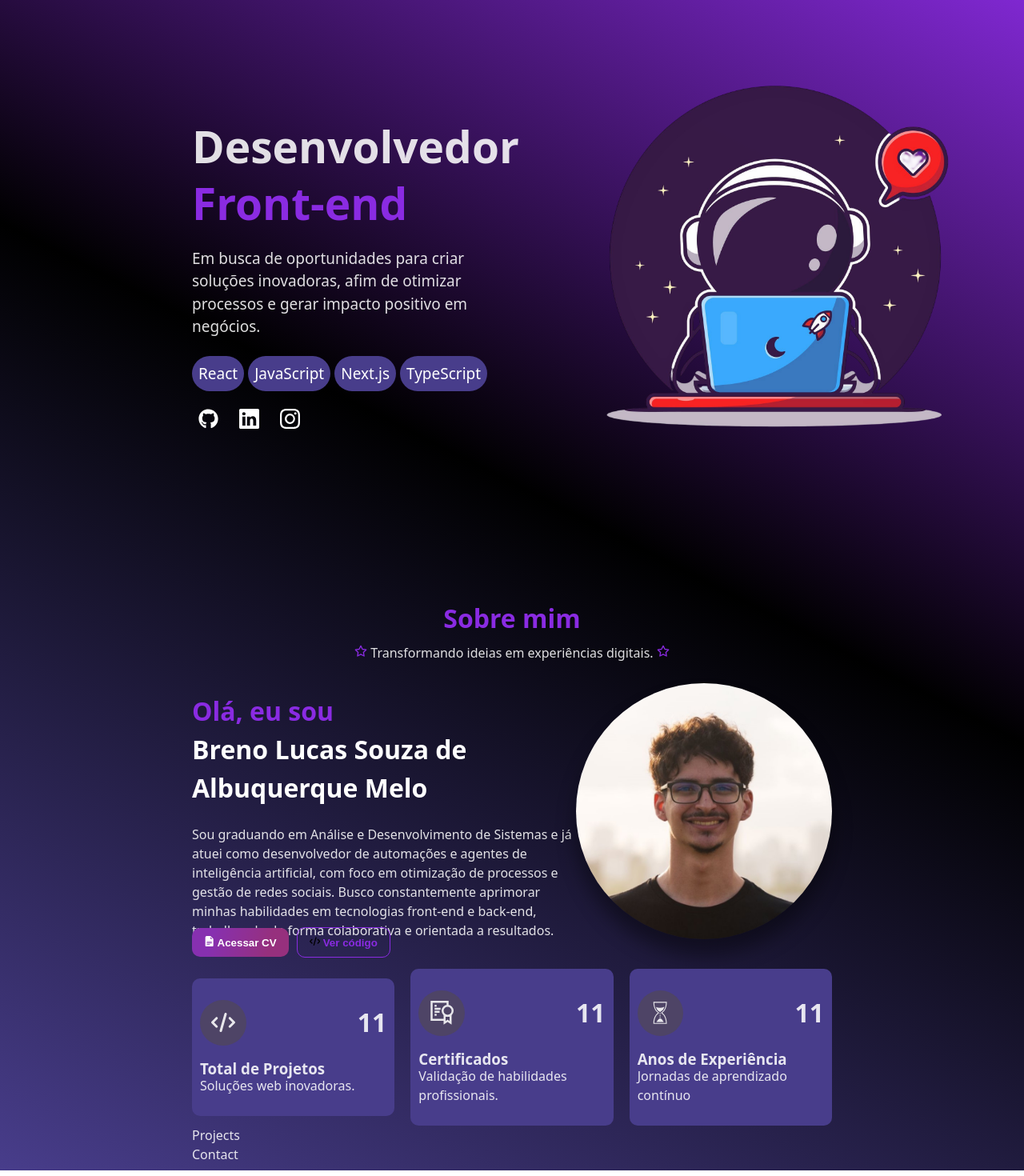
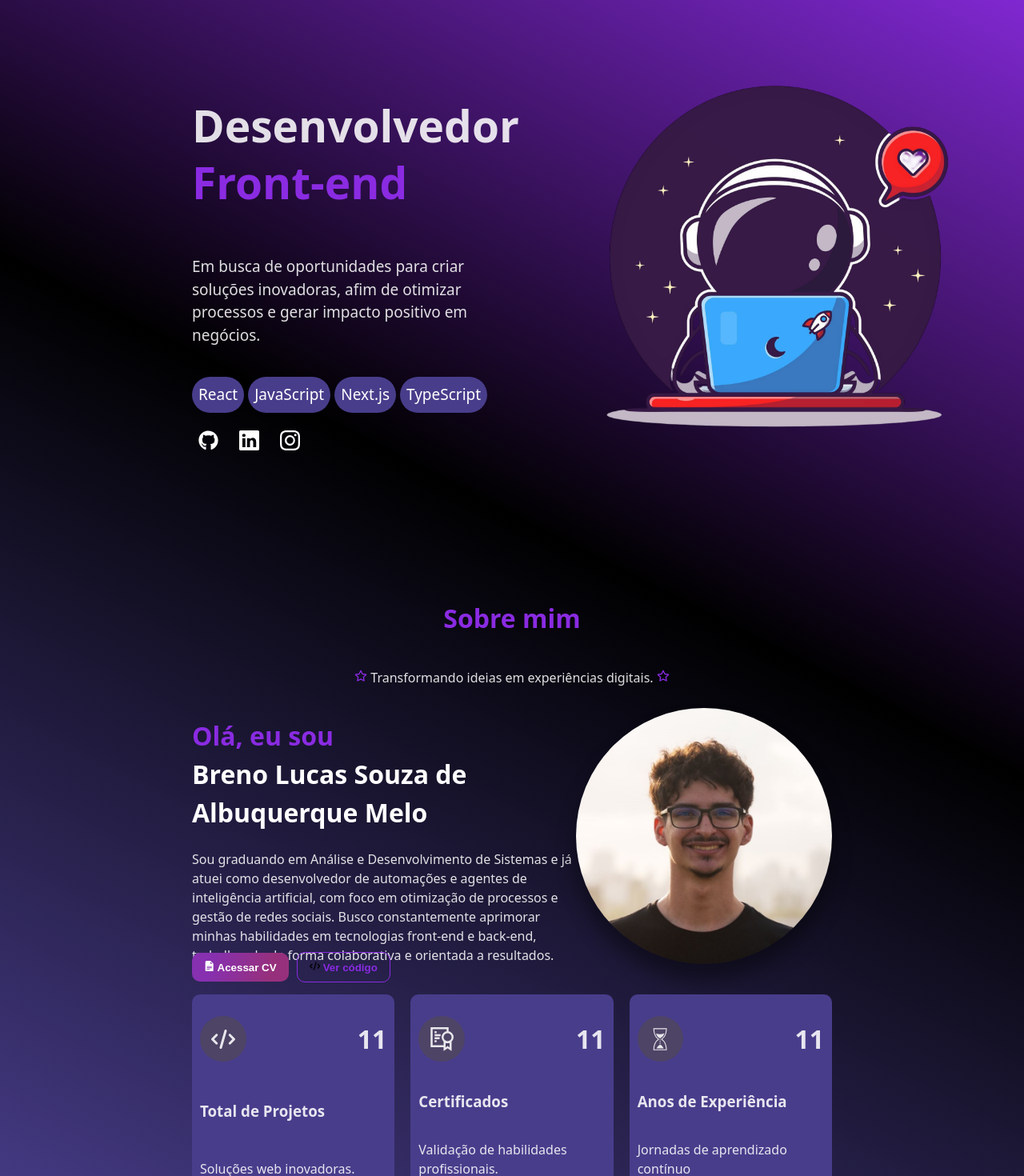
Before and after one commit to Breno2k/Portifolio, a React (Vite) app: page / in a window 1280 px wide. Shown: the part 80-1550 px from the top of the page at 80% size. Built offline with nearby package versions, Linux system fonts and the light colour scheme.

Commit message:
fix: corrigindo margins

```diff
--- a/src/components/About/About.module.css
+++ b/src/components/About/About.module.css
@@ -1,3 +1,7 @@
+.about {
+    height: 100vh;
+}
+
 .intro {
     display: flex;
     align-items: center;
@@ -12,7 +16,7 @@
 }
 
 .intro h1, span {
-    margin-bottom: -0.3em;
+    /* margin-bottom: -0.3em; */
     color: #8A2BE2;
     background-color: var(--color-text);
     text-align: center;
@@ -70,24 +74,27 @@ button a {
 }
 
 .container_dois {
-    margin-top: 14px;
+    margin-top: 15px;
     display: flex;
-    align-items: center;
-    justify-content: center;
+    width: 100%;
     gap: 20px;
+    align-items: stretch;
 }
 
 .card {
-    width: 100%;
+    display: flex;
+    flex: 1;
+    flex-grow: 1;
+    flex-direction: column;
     padding: 10px;
     background-color: #483D8B;
     justify-content: space-between;
     border-radius: 10px;
 }
 
-.card h3 {
+/* .card h3 {
     margin-bottom: -1.3rem;
-}
+} */
 
 .icon {
     width: 3.6em;
@@ -103,5 +110,5 @@ button a {
     display: flex;
     align-items: center;
     justify-content: space-between;
-    margin-bottom: -1.3rem;
+    /* margin-bottom: -1.3rem; */
 }
--- a/src/components/Home/Home.module.css
+++ b/src/components/Home/Home.module.css
@@ -2,8 +2,6 @@
     display: flex;
     align-items: center;
     justify-content: space-between;
-    /* margin-left: 10em;
-    margin-right: 10em; */
 }
 
 .container {
@@ -17,8 +15,7 @@
 
 .container h1 {
   font-size: 55px;
-  line-height: 1.3; /* ajuste fino no espaçamento */
-  margin-bottom: 0px;
+  line-height: 1.3;
 }
 
 .container h1 span {
@@ -30,7 +27,6 @@
 }
 
 .program {
-    margin-top: -1em;
     display: flex;
     flex-direction: row;
 }
```
